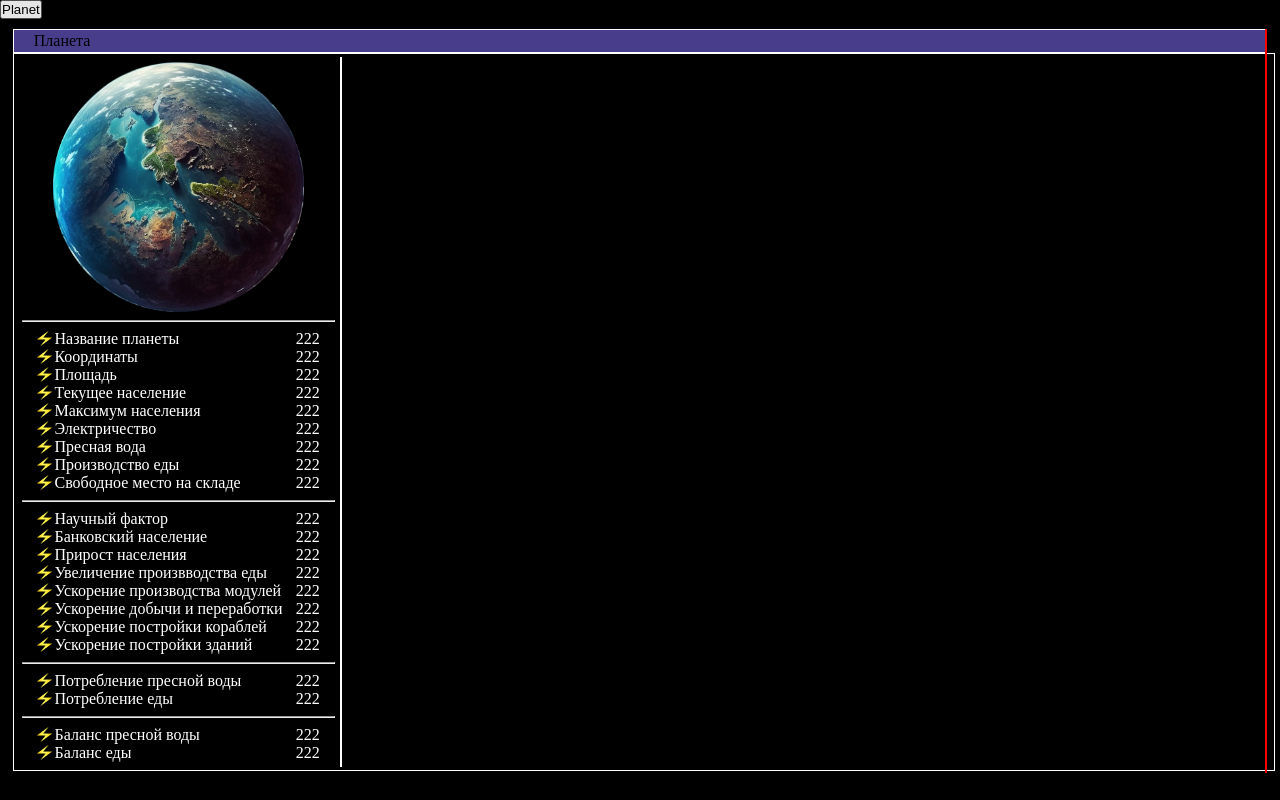
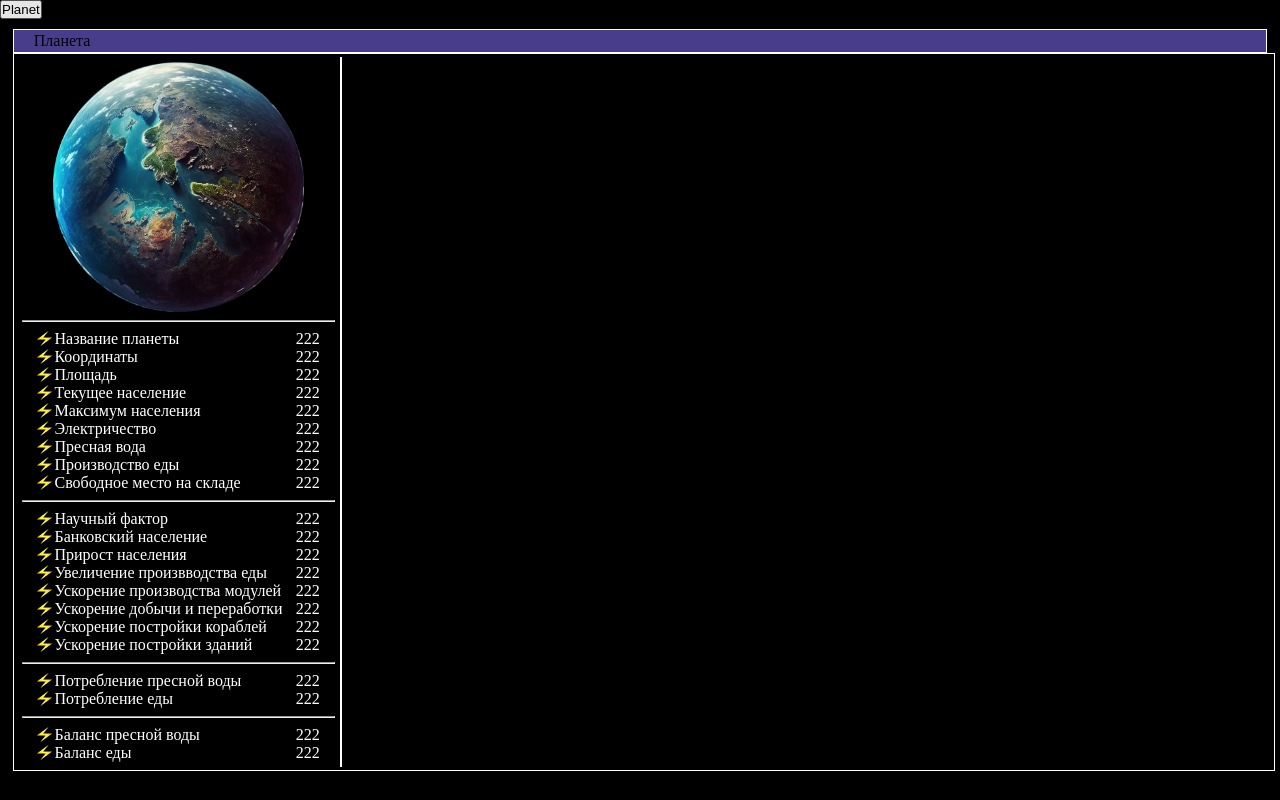
Before and after one commit to MaxRyazan/strategy, a Vue app: page / in a window 1280 px wide. Both pictures are taken after a click on the button "Planet". Built offline with nearby package versions, Linux system fonts and the light colour scheme.

Commit message:
1.3.0  - откат

```diff
--- a/src/App.vue
+++ b/src/App.vue
@@ -15,7 +15,9 @@ function mousedown(mdEvent: MouseEvent) {
 
     function mousemove(mmEvent: MouseEvent) {
         const transition = currX - mmEvent.clientX
-        containerForResize.style.width = blockWidth - transition + 'px'
+        if(blockWidth - transition >= 320){
+            containerForResize.style.width = blockWidth - transition + 'px'
+        }
     }
     function mouseup(){
         window.removeEventListener('mousemove', mousemove)
@@ -35,7 +37,7 @@ watch(isPlanetVisible, () => {
 <template>
     <div class="main_wrapper">
         <header-controls-buttons @openPlanet="isPlanetVisible=!isPlanetVisible"/>
-        <planet-component @close="isPlanetVisible=false" class="planet" :is-planet-visible="isPlanetVisible"
+        <planet-component class="planet" @close="isPlanetVisible=false" :is-planet-visible="isPlanetVisible"
                           v-if="isPlanetVisible"/>
     </div>
 </template>
--- a/src/components/planets/PlanetComponent.vue
+++ b/src/components/planets/PlanetComponent.vue
@@ -1,5 +1,5 @@
 <template>
-    <Dialog :closable="false" blockScroll draggable header="Планета" v-model:visible="props.isPlanetVisible"
+    <Dialog :closable="false" :blockScroll="true" draggable header="Планета" v-model:visible="props.isPlanetVisible"
             style="width:98%; min-width: 310px; max-width: 1800px; position: relative">
         <div class="planet_wrapper">
             <div class="left">
@@ -73,7 +73,7 @@ const someValue = ref(222)
   right: 0;
   top: 0;
   height: 100%;
-  border: 1px solid red;
+  width: 5px;
 }
 
 .left {
```
